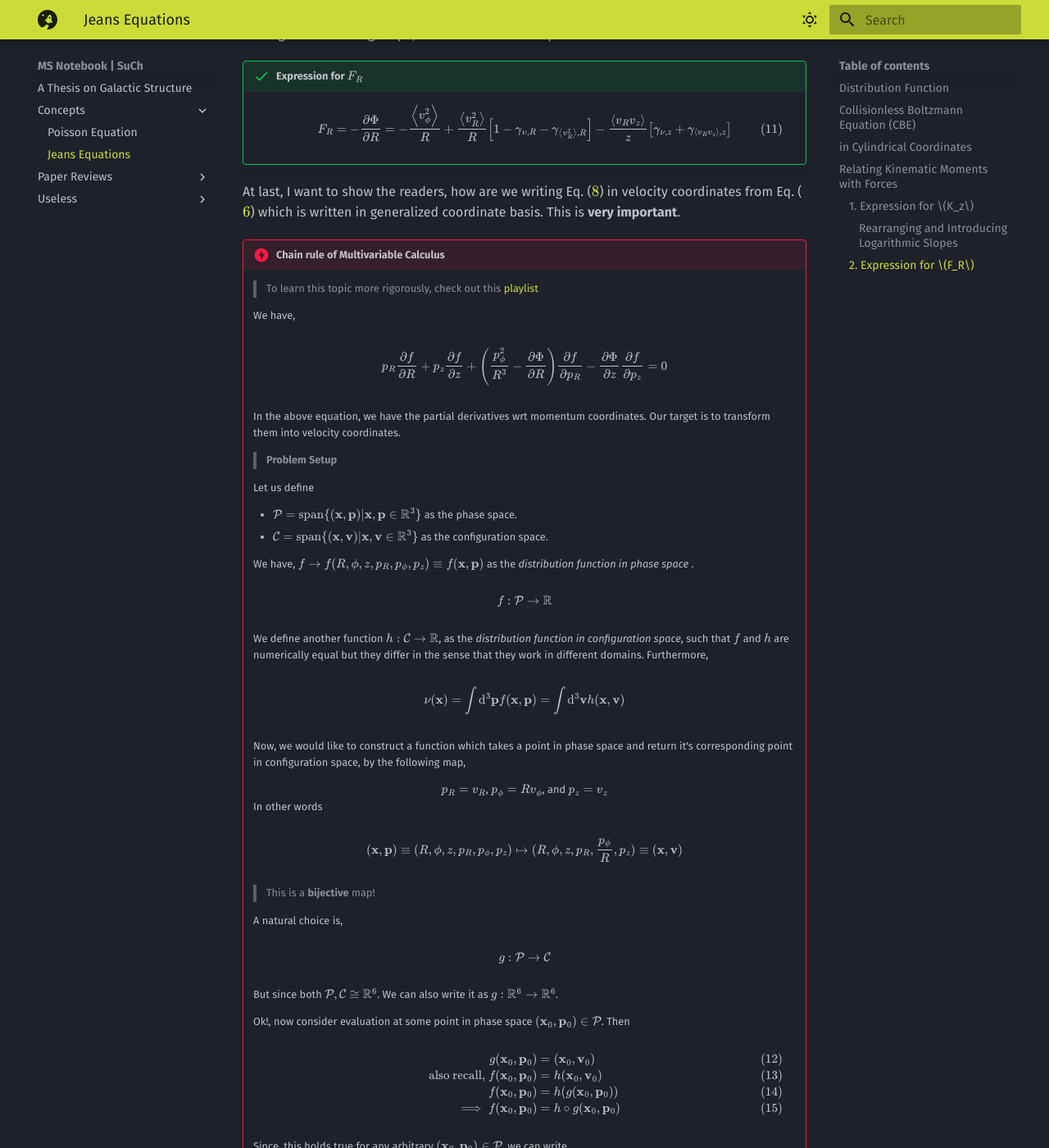
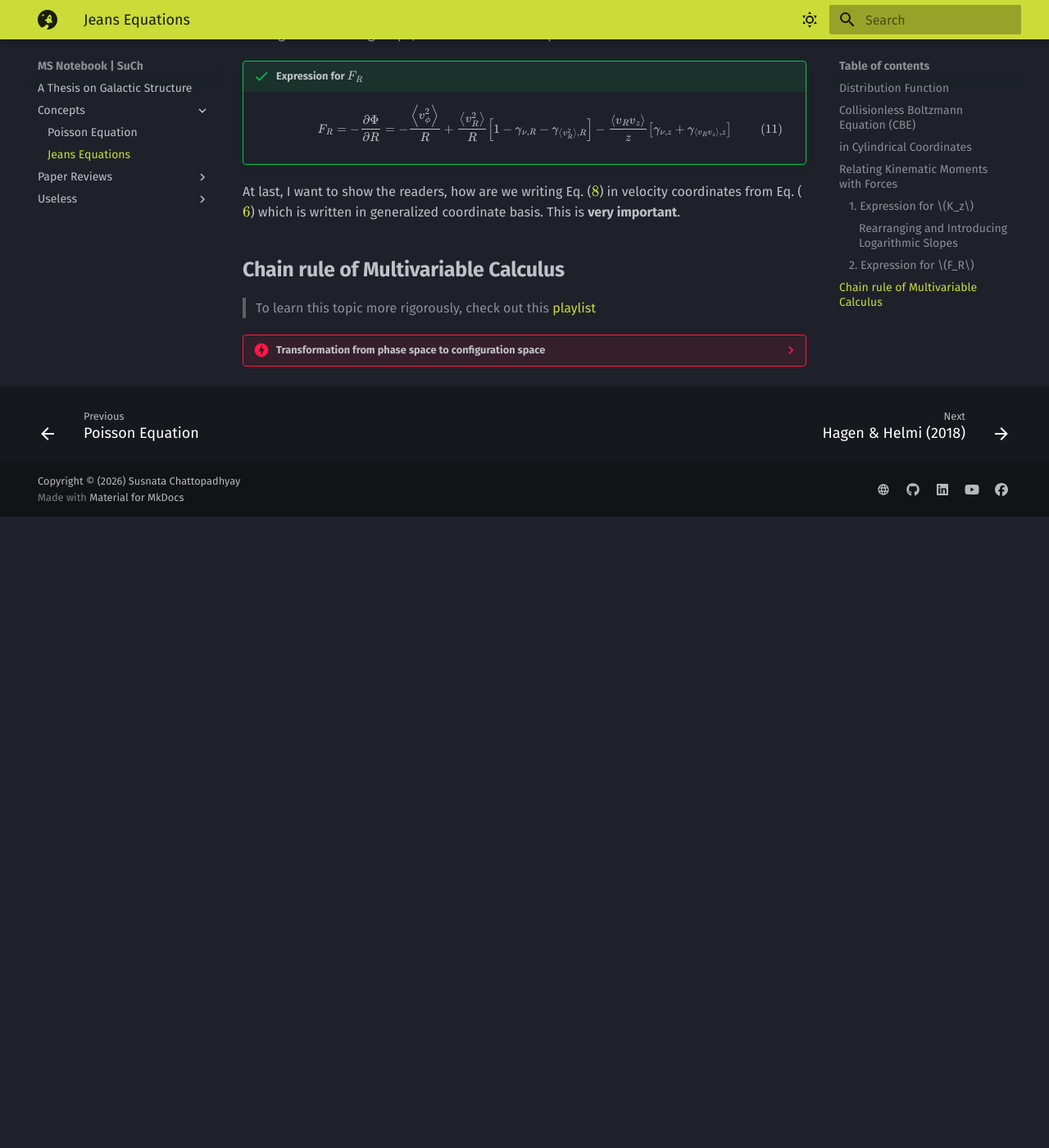
Before and after one commit to SuCh50-Coder/galactic_structure_notes, an MkDocs documentation site: the page built from docs/Concepts/02-Jeans_eq.md, in a window 1280 px wide and 1400 px high, scrolled down 6147 px. Shown: the whole window at 82% size. Built offline with MkDocs 1.6.1 and Material for MkDocs 9.7.7, drawn with Linux system fonts in a browser that asks for light colours; after the commit the page ends 6777 px from its top, so only the background shows below that; some of the changed lines change nothing that is shown; some of the changed text lies outside the part shown.

Commit message:
jeans_eq_done

```diff
--- a/docs/Concepts/02-Jeans_eq.md
+++ b/docs/Concepts/02-Jeans_eq.md
@@ -231,7 +231,6 @@
     \label{eq:vert_Jeans}
     \end{equation}
 
-<!-- HOW ??? -->
 
 In the previous page, recall that we defined the vertical force per unit mass as
 
@@ -327,9 +326,11 @@
 
 At last, I want to show the readers, how are we writing  Eq. ($\ref{eq:vert_Jeans}$) in velocity coordinates from Eq. ($\ref{eq:axisymm_cbe}$) which is written in generalized coordinate basis. This is **very important**.
 
-!!! danger "Chain rule of Multivariable Calculus"
+## **Chain rule of Multivariable Calculus**
 
-    > To learn this topic more rigorously, check out this [playlist](https://youtube.com/playlist?list=PLBh2i93oe2qtErGZonmtjF73jFhibdGNw&si=h5MtiqnhtF83mpvi)
+> To learn this topic more rigorously, check out this [playlist](https://youtube.com/playlist?list=PLBh2i93oe2qtErGZonmtjF73jFhibdGNw&si=h5MtiqnhtF83mpvi)
+
+??? danger " Transformation from phase space to configuration space"
 
     We have,
 
@@ -423,3 +424,39 @@
     $$[J_g]_{ij} = \pdv{g_i}{X^j}$$
 
     > **Note** $g_i$ denotes the $i$-th component of $g$.
+
+    So, let's look at how $\pdv{f}{R}$ changes in the new representation. On simple matrix multiplication, the first component on LHS
+
+    \begin{align}
+        \bigg( \pdv{f}{R} \bigg)_{\vb{p}} &= \bigg( \pdv{h}{R} \bigg)_{\vb{v}} \bigg( \pdv{g_1}{R}\bigg) + \bigg( \pdv{h}{\phi} \bigg)_{\vb{v}} \bigg( \pdv{g_2}{R}\bigg) + \dots \\
+        & \bigg( \pdv{h}{v_\phi} \bigg)_{\vb{v}} \bigg( \pdv{g_5}{R}\bigg) + \bigg( \pdv{h}{v_z} \bigg)_{\vb{v}} \bigg( \pdv{g_6}{R}\bigg)
+    \end{align}
+
+    Notice, the only nonzero elements of $J_g$ in the above equation are -
+
+    \[ \pdv{g_1}{R} = \pdv{R}{R} = 1  \text{ and } \pdv{g_5}{R} = p_{\phi} \pdv{}{R} (1/R) = - \frac{v_{\phi}}{R}\]
+
+    Therefore,
+
+    \begin{equation}
+        \boxed{\bigg( \pdv{f}{R} \bigg)_{\vb{p}} = \bigg( \pdv{h}{R} \bigg)_{\vb{v}} - \frac{v_{\phi}}{R} \bigg( \pdv{h}{v_\phi} \bigg)_{\vb{v}}}
+    \end{equation}
+
+    Likewise, it is straightforward to see (since the remaining are just identity maps)
+
+    \begin{align}
+        \bigg( \pdv{f}{z} \bigg)_{\vb{p}} &= \bigg( \pdv{h}{z} \bigg)_{\vb{v}} \\
+        \bigg( \pdv{f}{p_R} \bigg)_{\vb{p}} &= \bigg( \pdv{h}{p_R} \bigg)_{\vb{v}} \\
+        \bigg( \pdv{f}{p_z} \bigg)_{\vb{p}} &= \bigg( \pdv{h}{p_z} \bigg)_{\vb{v}} \\
+        \bigg( \pdv{\Phi}{R} \bigg)_{\vb{p}} &= \bigg( \pdv{\Phi}{R} \bigg)_{\vb{v}} \\
+    \end{align}
+
+    So, the first term transforms in configuration space as
+
+    \[ \frac{\partial (\nu \langle p_R p_z \rangle)}{\partial R} =  \int \dd^3\vb{p} \ p_z p_R \left( \frac{\partial f}{\partial R} \right)_{\vb{p}} \to \int \dd^3\vb{v} \ v_z v_R \bigg[  \bigg( \pdv{h}{R} \bigg)_{\vb{v}} - \frac{v_{\phi}}{R} \bigg( \pdv{h}{v_\phi} \bigg)_{\vb{v}} \bigg] = \frac{1}{R} \frac{\partial ( R \nu \langle v_R v_z \rangle)}{\partial R} \ \ \ \checkmark \]
+
+    The rest of the terms evaluates in exactly the same way and we **finally** reach at Eq. ($\ref{eq:vert_Jeans}$). **Uff Babah!**
+
+    $$ \frac{1}{R} \frac{\partial ( R \nu \langle v_R v_z \rangle)}{\partial R}  + \frac{\partial (\nu \langle v_z^2 \rangle)}{\partial z} + \nu \frac{\partial \Phi}{\partial z} = 0$$
+
+    $$\boxed{}$$
```
